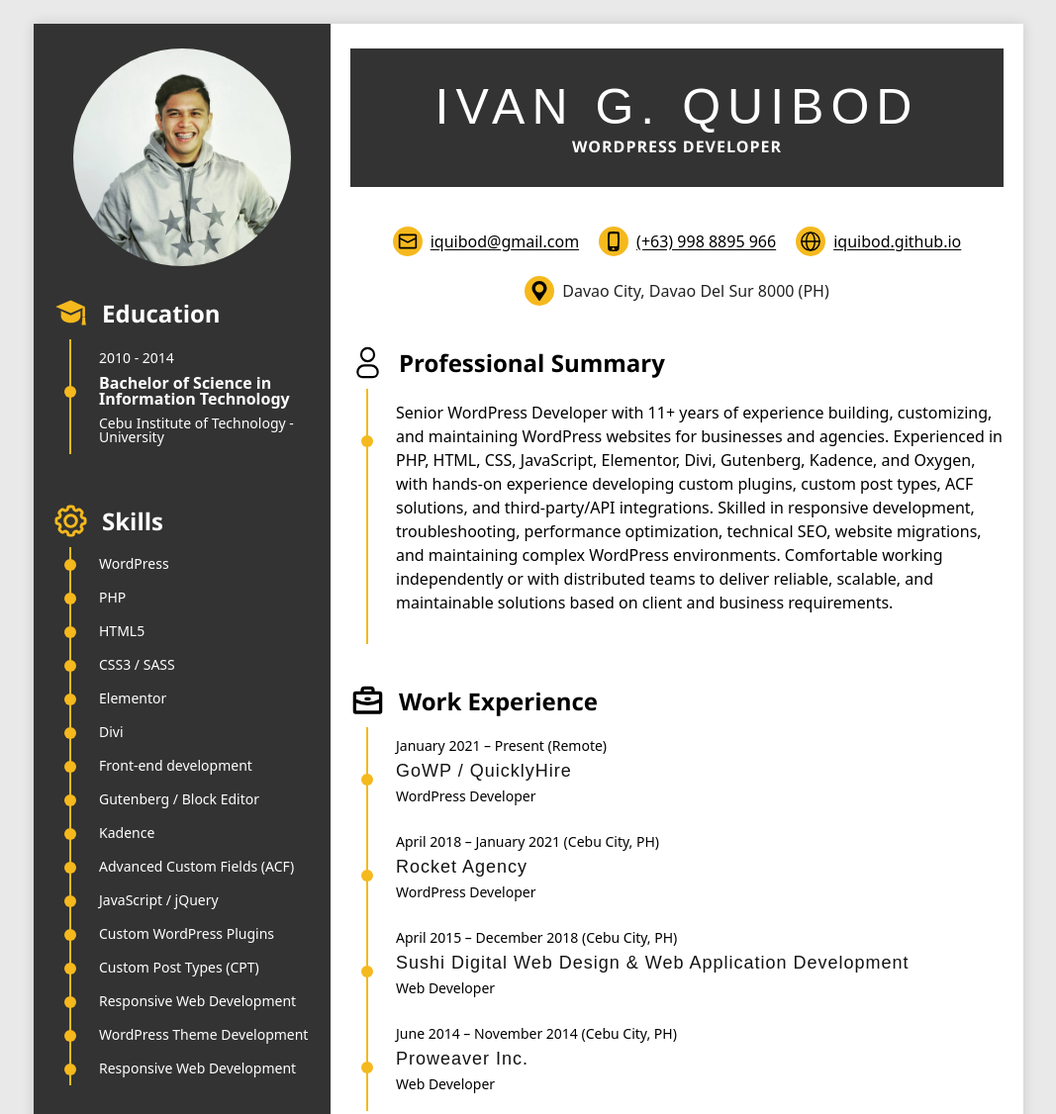
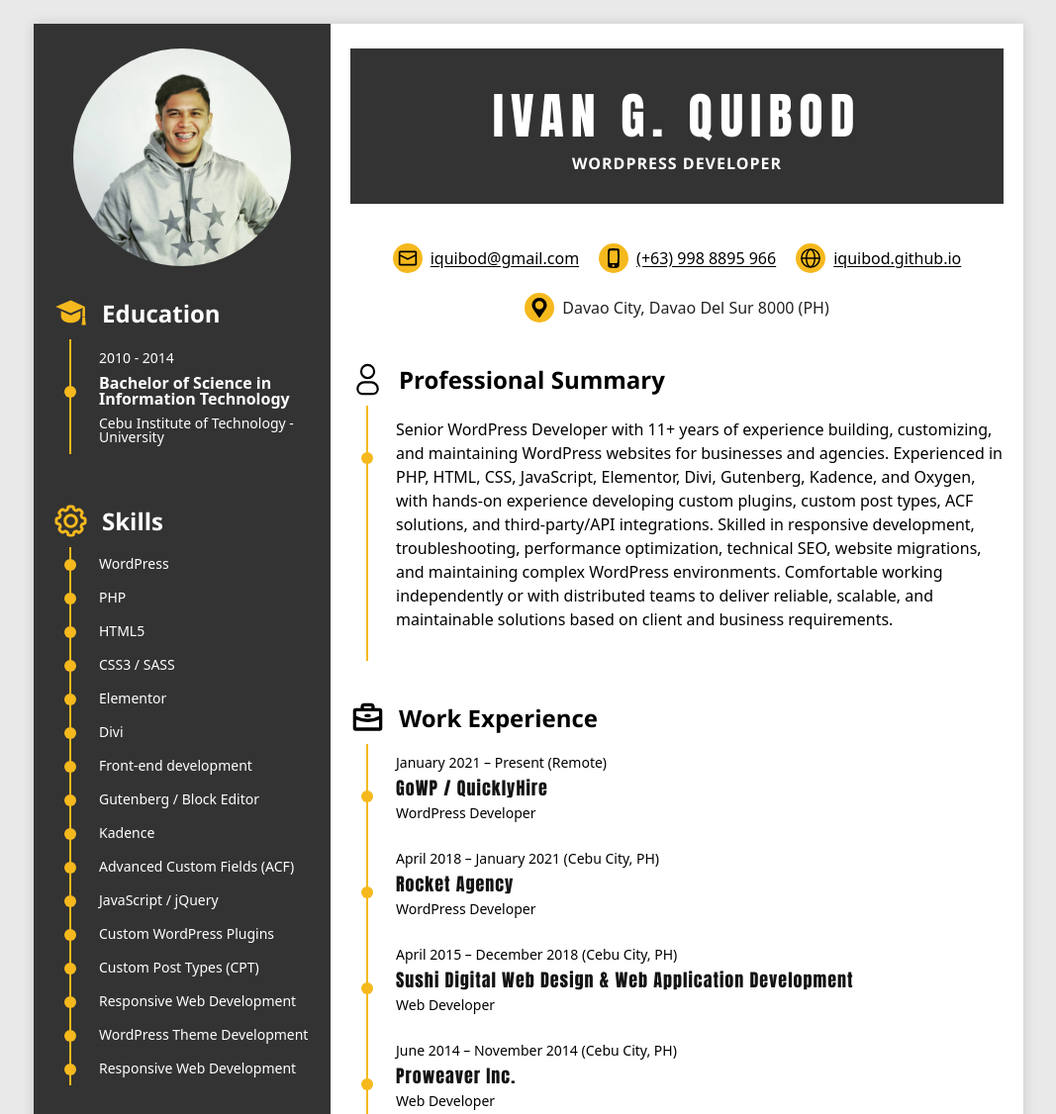
Before and after one commit to iquibod/iquibod.github.io, a plain HTML site: page index.html in a window 1280 px wide. Shown: the top 1126 px of the page at 99% size, without its empty margins (106-1173 px from the left). Drawn offline with Linux system fonts and the light colour scheme.

Commit message:
Update index.html

```diff
--- a/index.html
+++ b/index.html
@@ -5,6 +5,8 @@
 <meta name="viewport" content="width=device-width, initial-scale=1.0">
 <title>Ivan G. Quibod - Resume</title>
 <style>
+        @import url('https://fonts.googleapis.com/css2?family=Lato:wght@400;700;900&display=swap');
+        @import url('https://fonts.googleapis.com/css2?family=Anton&display=swap');
         :root {
             --blue: #45a5d8;
             --text: #222;
@@ -13,7 +15,7 @@
         }
 
         * { box-sizing: border-box; }
-        @import url('https://fonts.googleapis.com/css2?family=Lato:wght@400;700;900&display=swap');
+
         .descriptions{
             display: flex;
             flex-direction: column;
@@ -218,12 +220,13 @@
             font-weight: 500;
         }
         .descriptions .name{
-            font-family: fantasy;
+            font-family: "Anton", sans-serif;
+            font-weight: 400;
+            font-style: normal;
             text-transform: uppercase;
             margin: 0;
             letter-spacing: 7px;
             color: var(--timeline-heading-color);
-            font-weight: 500;
             font-size: 50px;
             text-align: center;
         }
@@ -260,7 +263,9 @@
             gap: 5px;
         }
         .timeline-section.profile.experience  .timeline-title{
-            font-family: fantasy;
+            font-family: "Anton", sans-serif;
+            font-weight: 400;
+            font-style: normal;
             color: #131313;
             font-size: 18px;
             letter-spacing: 1px;
@@ -280,6 +285,7 @@
         .icon{
             display: flex;
             width: 30px;
+            height: 30px;
             background-color: #f5b91e;
             padding: 5px;
             border-radius: 100%;
```
